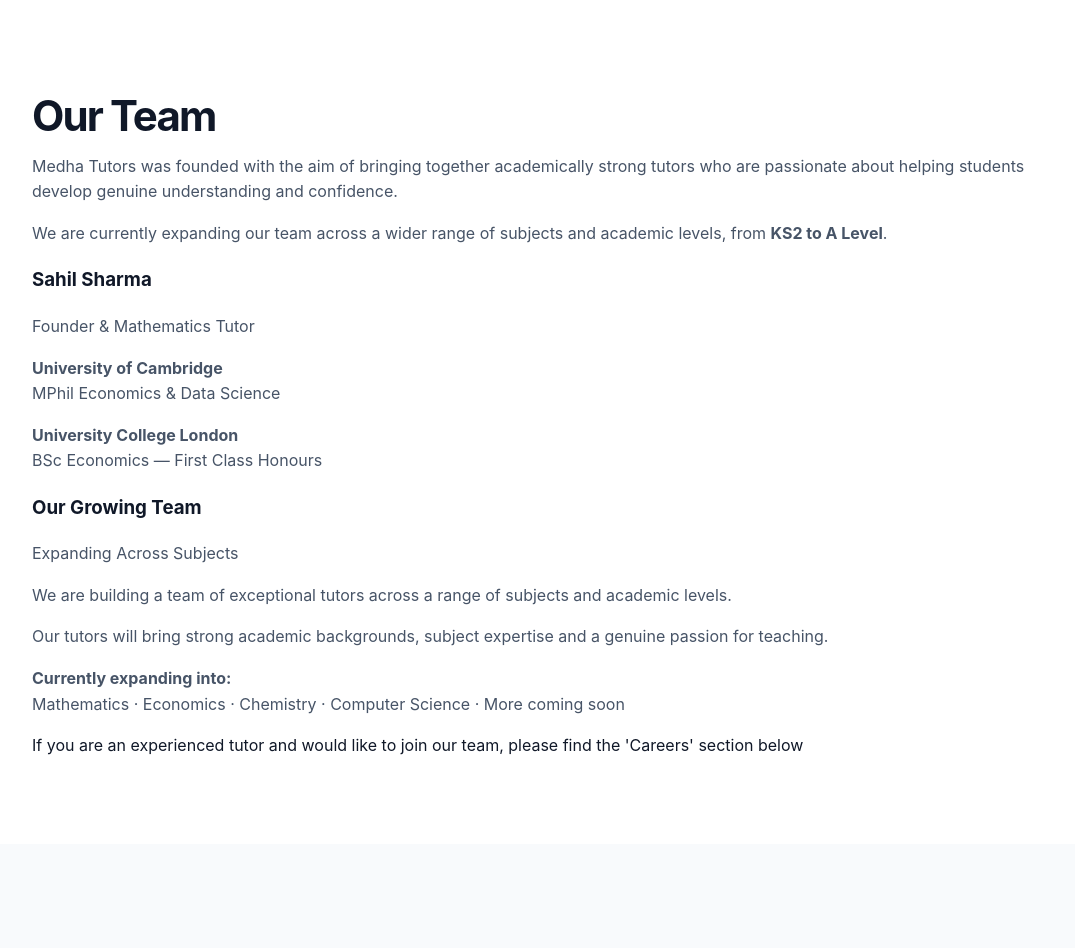
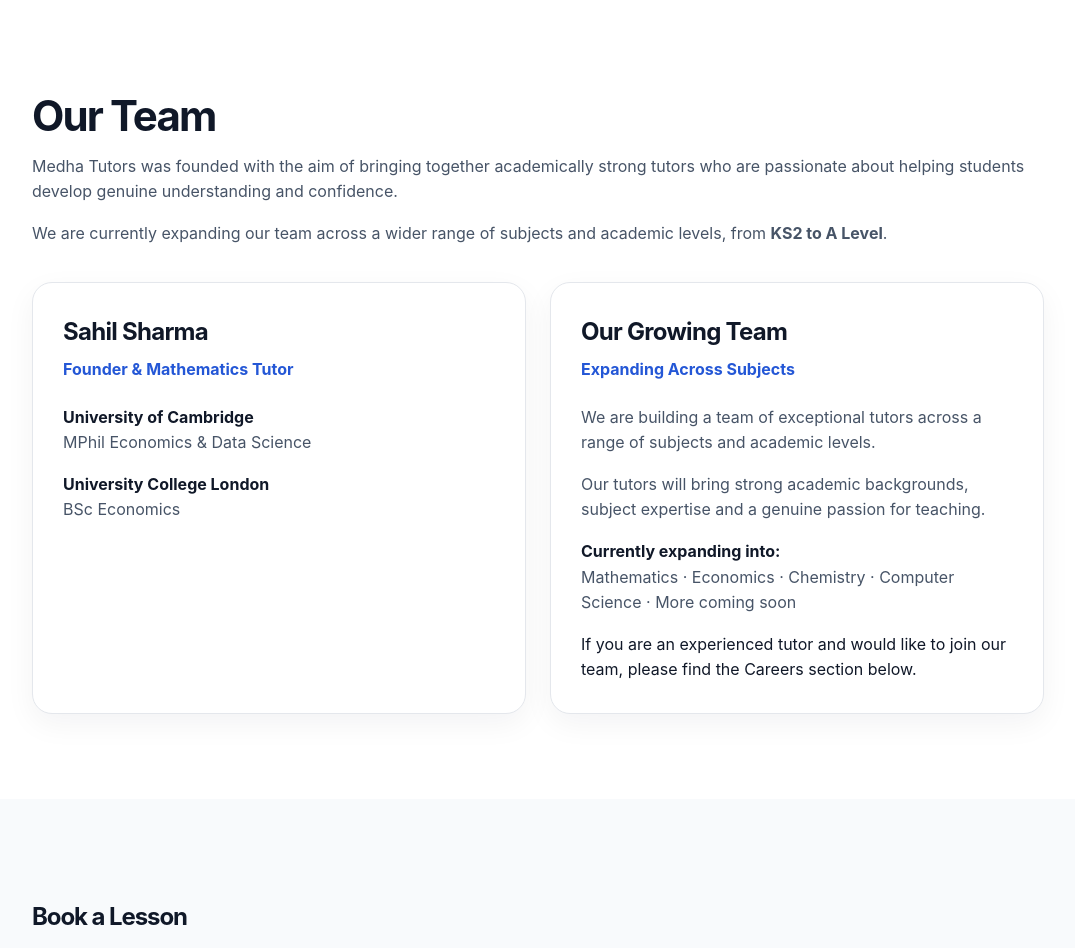
Before and after one commit to sahilsharma81067-beep/Medha-Tutors, a FastAPI app: page / in a window 1280 px wide. Shown: the part 2097-3045 px from the top of the page, without its empty margins (102-1177 px from the left). Run offline with FastAPI, Linux system fonts and the light colour scheme.

Commit message:
Tutor Cards

```diff
--- a/app/static/css/style.css
+++ b/app/static/css/style.css
@@ -131,3 +131,43 @@ footer{background:var(--navy);color:#c8d2e5;padding:27px 0;font-size:13px}
 #careers {
     background: #fff !important;
 }
+.team-grid {
+    display: grid;
+    grid-template-columns: repeat(2, 1fr);
+    gap: 24px;
+    margin-top: 35px;
+}
+
+.team-card {
+    background: #fff;
+    border: 1px solid var(--line);
+    border-radius: 20px;
+    padding: 30px;
+    box-shadow: 0 10px 30px rgba(16,24,40,.05);
+}
+
+.team-card-content h3 {
+    margin: 0 0 6px;
+    font-size: 24px;
+    letter-spacing: -.03em;
+}
+
+.team-role {
+    color: var(--blue) !important;
+    font-weight: 750;
+    margin: 0 0 22px;
+}
+
+.team-card p {
+    color: #475467;
+}
+
+.team-card strong {
+    color: var(--text);
+}
+
+@media(max-width:800px) {
+    .team-grid {
+        grid-template-columns: 1fr;
+    }
+}
--- a/app/templates/index.html
+++ b/app/templates/index.html
@@ -152,7 +152,7 @@
 
                     <p>
                         <strong>University College London</strong><br>
-                        BSc Economics — First Class Honours
+                        BSc Economics
                     </p>
                 </div>
             </div>
@@ -179,7 +179,7 @@
                         Mathematics · Economics · Chemistry ·
                         Computer Science · More coming soon
                     </p>
-                    If you are an experienced tutor and would like to join our team, please find the 'Careers' section below
+                    If you are an experienced tutor and would like to join our team, please find the Careers section below.
                 </div>
             </div>
         </div>
```
